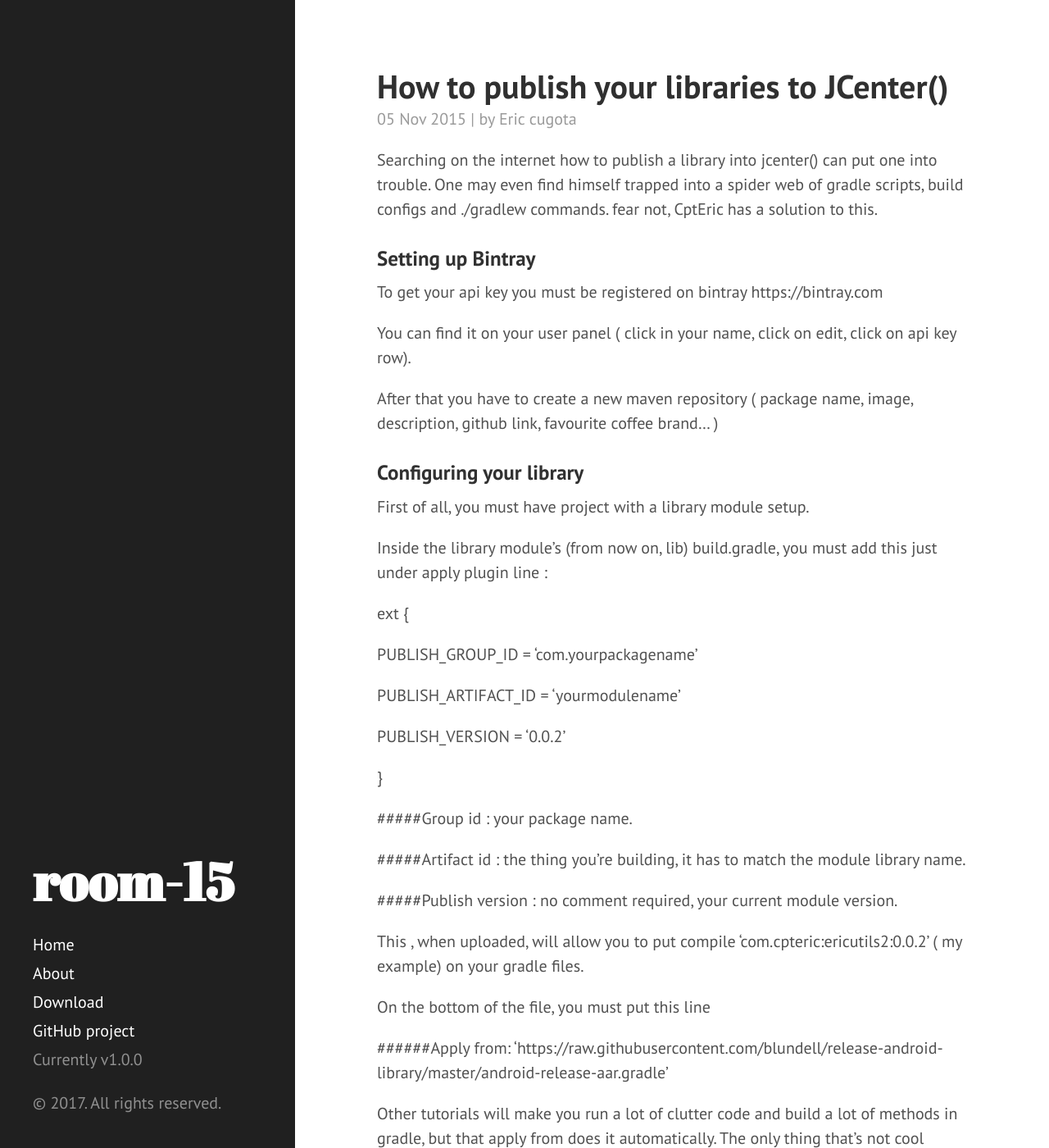
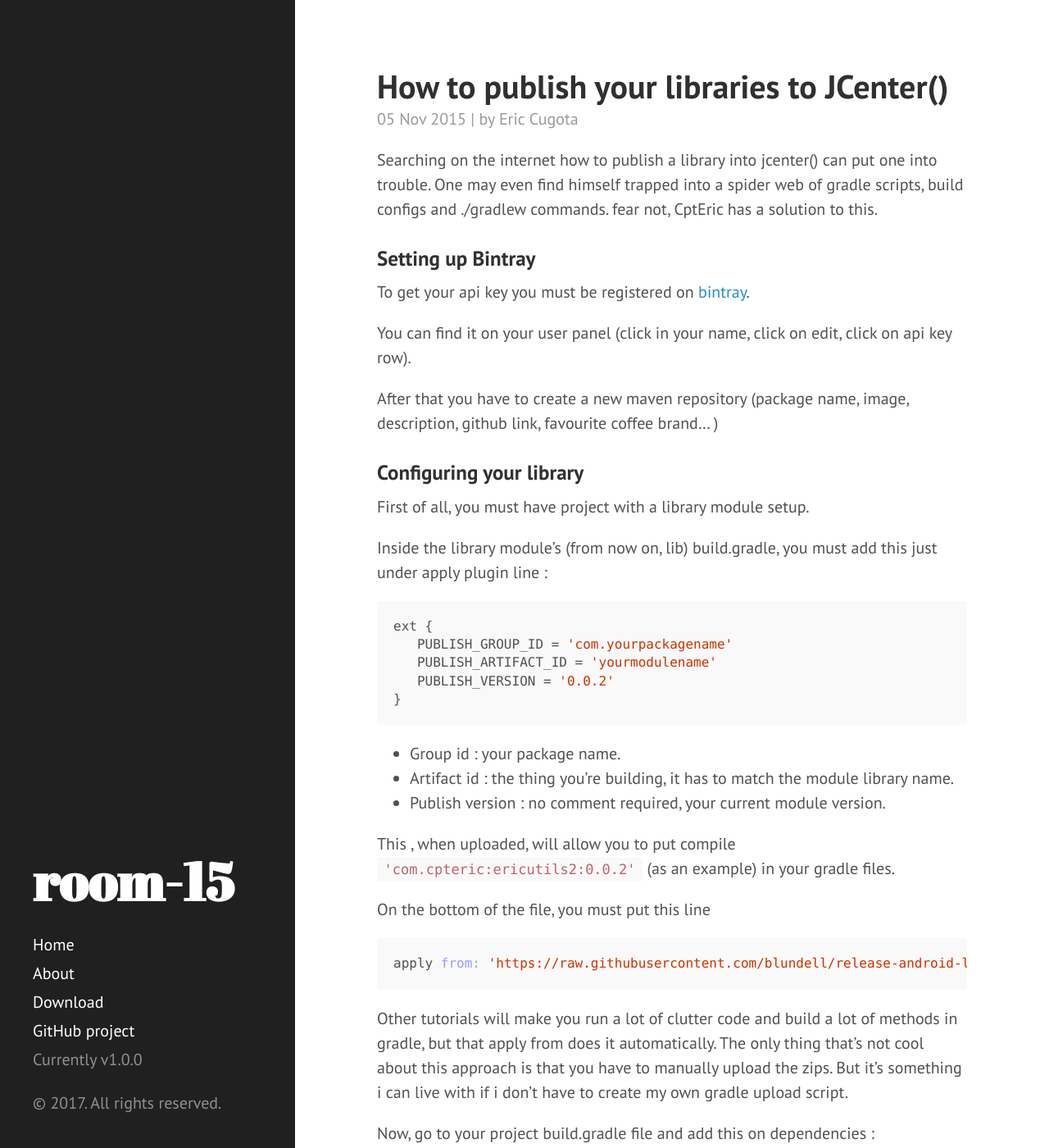
Before and after one commit to room-15/blog, a Jekyll site: the page built from _posts/2015-11-05-How-to-publish-a-library-to-jcenter.md, in a window 1280 px wide and 1400 px high. Shown: the whole window at 82% size. Built offline with Jekyll 4.4.1, drawn with Linux system fonts in a browser that asks for light colours; comment, search, counter and statistics services are not loaded; some of the changed text lies outside the part shown.

Commit message:
Updated formatting on Eric's jcenter post.

````diff
--- a/_posts/2015-11-05-How-to-publish-a-library-to-jcenter.md
+++ b/_posts/2015-11-05-How-to-publish-a-library-to-jcenter.md
@@ -1,7 +1,7 @@
 ---
 layout: post
 title: How to publish your libraries to JCenter()
-post_author: Eric cugota
+post_author: Eric Cugota
 ---
 
 Searching on the internet how to publish a library into jcenter() can put one into trouble.
@@ -10,11 +10,11 @@ fear not, CptEric has a solution to this.
 
 ### Setting up Bintray
 
-To get your api key you must be registered on bintray https://bintray.com
+To get your api key you must be registered on [bintray](https://bintray.com).
 
-You can find it on your user panel ( click in your name, click on edit, click on api key row).
+You can find it on your user panel (click in your name, click on edit, click on api key row).
 
-After that  you have to create a new maven repository ( package name, image, description, github link, favourite coffee brand... )
+After that  you have to create a new maven repository (package name, image, description, github link, favourite coffee brand... )
 
 ### Configuring your library
 
@@ -22,27 +22,25 @@ First of all, you must have project with a library module setup.
 
 Inside the library module’s (from now on, lib) build.gradle, you must add this just under apply plugin line :
 
+```groovy
 ext {
+   PUBLISH_GROUP_ID = 'com.yourpackagename'
+   PUBLISH_ARTIFACT_ID = 'yourmodulename'
+   PUBLISH_VERSION = '0.0.2'
+}
+```
 
-   PUBLISH_GROUP_ID = 'com.yourpackagename'
+ - Group id : your package name.
+ - Artifact id : the thing you’re building, it has to match the module library name.
+ - Publish version : no comment required, your current module version.
 
-   PUBLISH_ARTIFACT_ID = 'yourmodulename'
-
-   PUBLISH_VERSION = '0.0.2'
-
-}
-
-#####Group id : your package name.
-
-#####Artifact id : the thing you’re building, it has to match the module library name.
-
-#####Publish version : no comment required, your current module version.
-
-This , when uploaded, will allow you to put compile ‘com.cpteric:ericutils2:0.0.2' ( my example) on your gradle files.
+This , when uploaded, will allow you to put compile `'com.cpteric:ericutils2:0.0.2'` (as an example) in your gradle files.
 
 On the bottom of the file, you must put this line
 
-######Apply from: 'https://raw.githubusercontent.com/blundell/release-android-library/master/android-release-aar.gradle'
+```groovy
+apply from: 'https://raw.githubusercontent.com/blundell/release-android-library/master/android-release-aar.gradle'
+```
 
 Other tutorials will make you run a lot of clutter code and build a lot of methods in gradle, but that apply from does it automatically.
 The only thing that's not cool about this approach is that you have to manually upload the zips.
@@ -50,30 +48,30 @@ But it's something i can live with if i don't have to create my own gradle uploa
 
 Now, go to your project build.gradle file and add this on dependencies :
 
-######dependencies {
-
-######   classpath 'com.android.tools.build:gradle:1.2.3'
-
-######   classpath 'com.jfrog.bintray.gradle:gradle-bintray-plugin:1.2'
-
-######   classpath 'com.github.dcendents:android-maven-plugin:1.2'
-
-######}
+```groovy
+dependencies {
+	classpath 'com.android.tools.build:gradle:1.2.3'
+	classpath 'com.jfrog.bintray.gradle:gradle-bintray-plugin:1.2'
+	classpath 'com.github.dcendents:android-maven-plugin:1.2'
+}
+```
 
 This makes the prior apply from work.
 
-Now on your local.properties file you must add this:
+Now on your `local.properties` file you must add this:
 
-#####bintray.user=YOUR BINTRAY USERNAME
-
-#####bintray.apikey=YOUR BINTRAY API KEY
+```groovy
+bintray.user=YOUR BINTRAY USERNAME
+bintray.apikey=YOUR BINTRAY API KEY
+```
 
 Once done, on the android studio terminal run  the next sequence :
 
-######./gradlew clean build generateRelease
+```groovy
+./gradlew clean build generateRelease
+```
 
 It will generate a zip.
-
 
 ### Publishing to Jcentral()
 
@@ -81,13 +79,11 @@ On your maven repository, click add new version, add the name you want to, add t
 
 Inside the general tab , on the right side, click add files via GUI, click on upload, add the generated zip, _and pick the checkbox that says explode on upload._
 
-Click send, and after that, go to your package and click on the “ link to jcenter” ( bottom right).
+Click send, and after that, go to your package and click on the “link to jcenter” (bottom right).
 
 Fill the questionary, and it takes between some minutes up to 3 days to be accepted into the jcenter repository.
 
-After that, you can find you package via
-##### compile ‘com.cpteric:ericutils2:0.0.2’
-or whatever you picked as 'package : Artifact : version'.
+After that, you can find you package via `compile 'com.cpteric:ericutils2:0.0.2'` or whatever you picked as `'package : Artifact : version'`.
 
 
 #### About the author
````
Also changed, not shown: Gemfile.lock (added).
